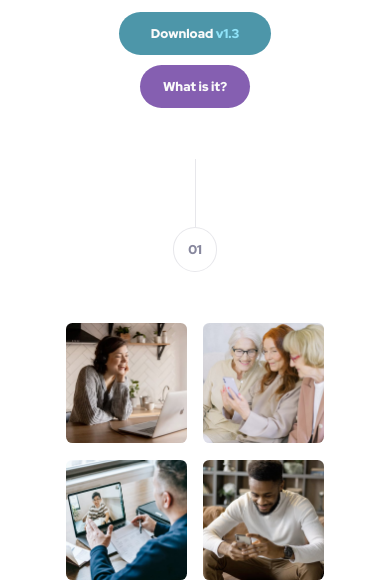
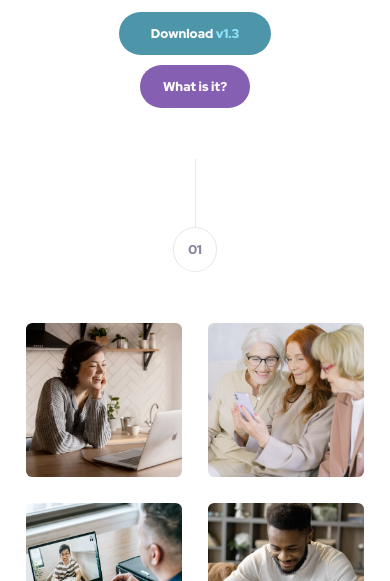
Before and after one commit to cwasi/meet-landing-page, a website: page index.html in a window 390 px wide. Shown: the part 519-1100 px from the top of the page. Drawn offline with Linux system fonts and the light colour scheme.

Commit message:
modify media query in _gallery.scss

```diff
--- a/src/sass/components/_gallery.scss
+++ b/src/sass/components/_gallery.scss
@@ -10,7 +10,7 @@
     width: max-content;
     grid-template-columns: repeat(4, 13.9rem);
     justify-content: start;
-    gap: 1rem;
+    gap: 1.5rem;
   }
   @media only screen and (max-width: 48em) {
     grid-template-columns: repeat(4, 12rem);
@@ -21,12 +21,15 @@
   }
 
   @media only screen and (max-width: 36.5em) {
-    grid-template-columns: repeat(2, 15.25rem);
+    width: 100%;
+    padding: 0 2rem;
+    grid-template-columns: repeat(2, 1fr);
+    align-content: center;
+    justify-content: center;
   }
 
   @media only screen and (max-width: 26.9em) {
-    grid-template-columns: repeat(2, 9.4rem);
-    gap: 1.3rem;
+    gap: 2rem;
   }
 
   &__image-box {
```
Also changed, not shown: src/css/style.css.
